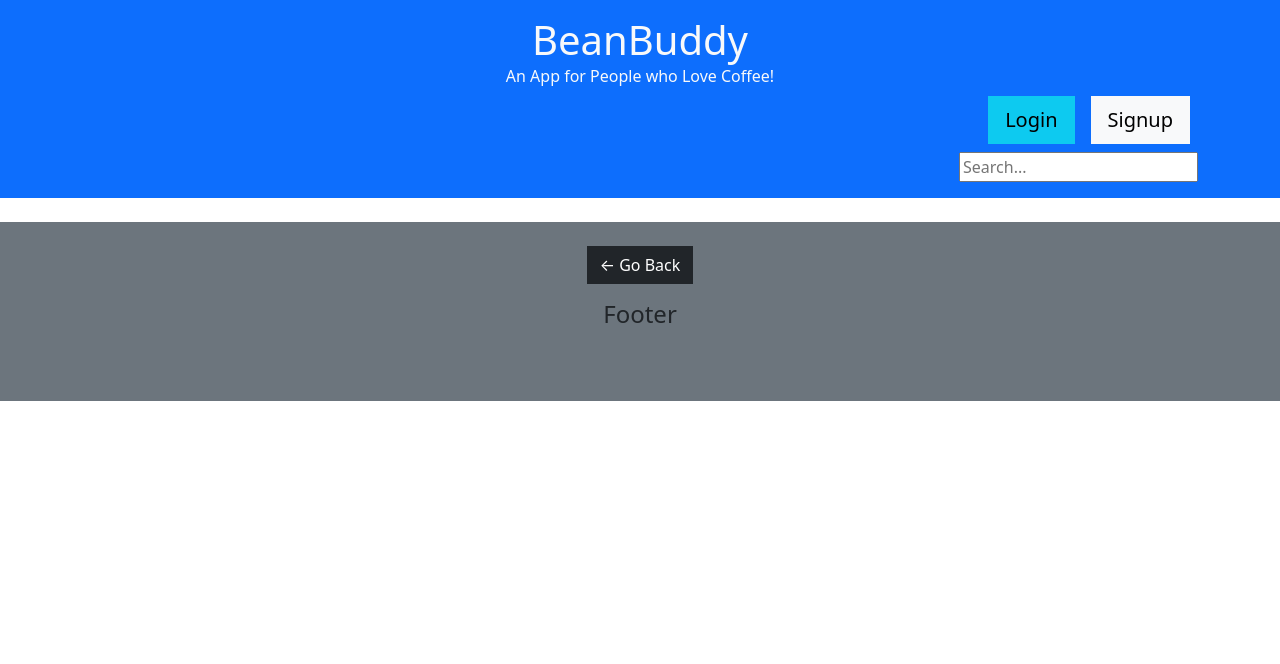
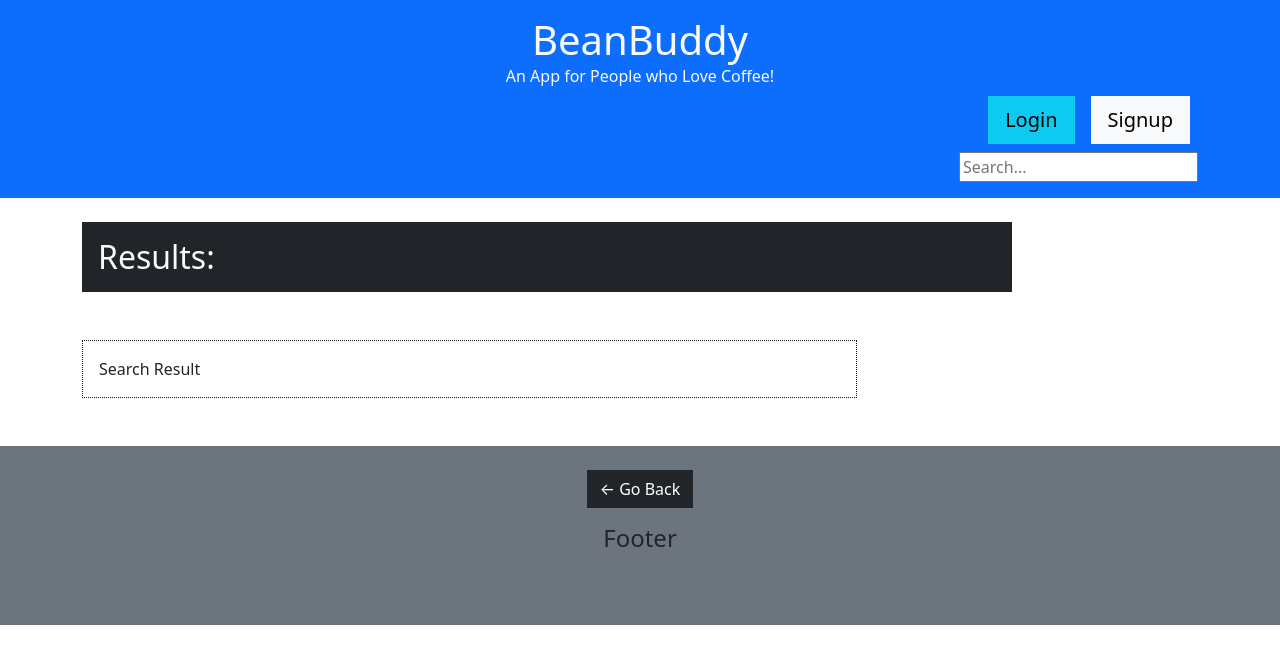
Before and after one commit to danielstewart914/beanBuddy, a React (Create React App) app in the folder client/: page /search-results in a window 1280 px wide. Shown: the top 664 px of the page. Built offline with nearby package versions, Linux system fonts and the light colour scheme; no server answers.

Commit message:
search result component template created

```diff
--- a/client/src/App.js
+++ b/client/src/App.js
@@ -74,7 +74,7 @@ function App() {
               element ={<Coffee/>}
               />
               <Route
-              path='/search-results:searchString'
+              path='/search-results'
               element={<SearchResults/>}
               />
             </Routes>
--- /dev/null
+++ b/client/src/components/SearchResult/index.js
@@ -0,0 +1,14 @@
+import React from 'react';
+
+const SearchResult = () => {
+    return (
+        <div
+          className='col-12 col-md-10 mb-3 p-3'
+          style={{ border: '1px dotted #1a1a1a' }}
+        >
+          Search Result
+        </div>
+    )
+};
+
+export default SearchResult;
--- a/client/src/pages/SearchResults.js
+++ b/client/src/pages/SearchResults.js
@@ -2,7 +2,7 @@ import React from 'react';
 import { COFFEE_SEARCH } from '../utils/queries';
 import { useParams } from 'react-router-dom';
 import { useQuery } from '@apollo/client';
-
+import SearchResult from '../components/SearchResult';
 
 const SearchResults = () => {
   const { searchString } = useParams();
@@ -22,7 +22,7 @@ const SearchResults = () => {
           </h2>
 
           <div className='col-12 col-md-10 mb-5'>
-            Search results here
+            <SearchResult />
           </div>
         </div>
       </div>
```
